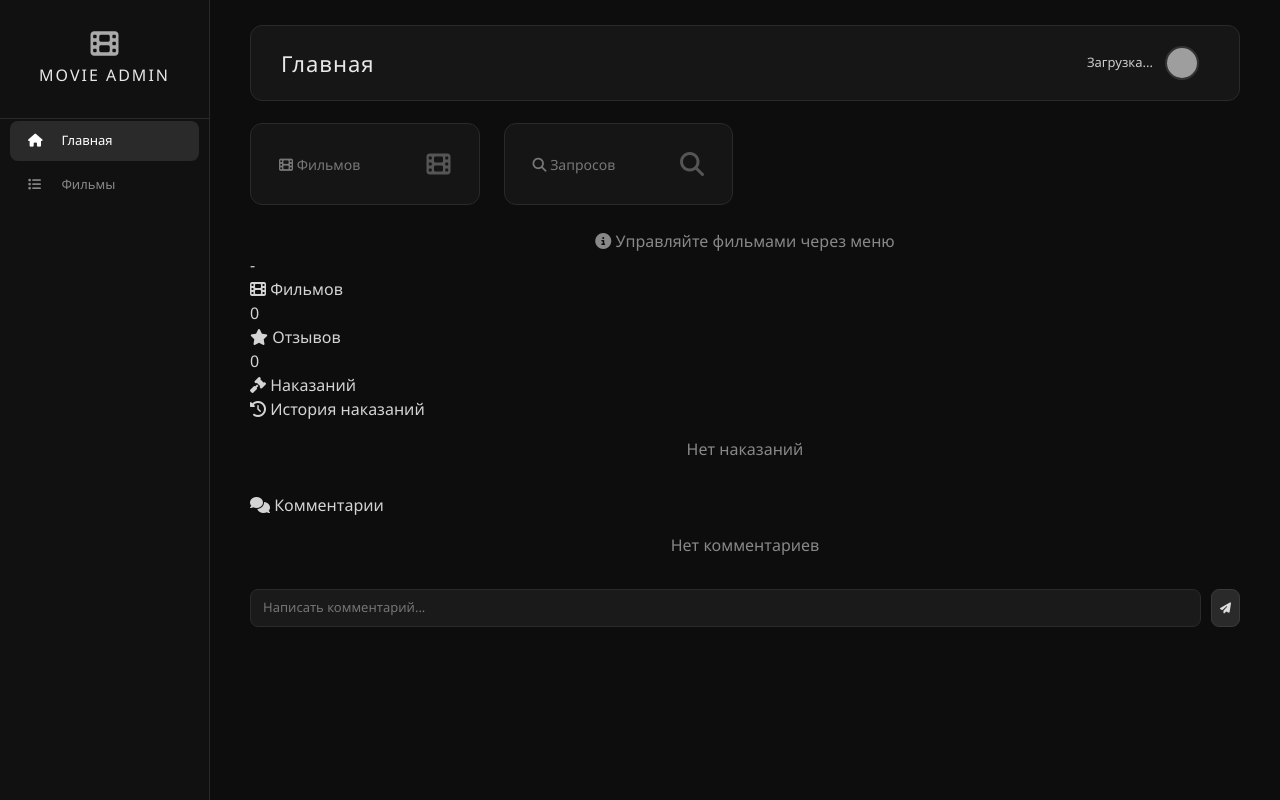
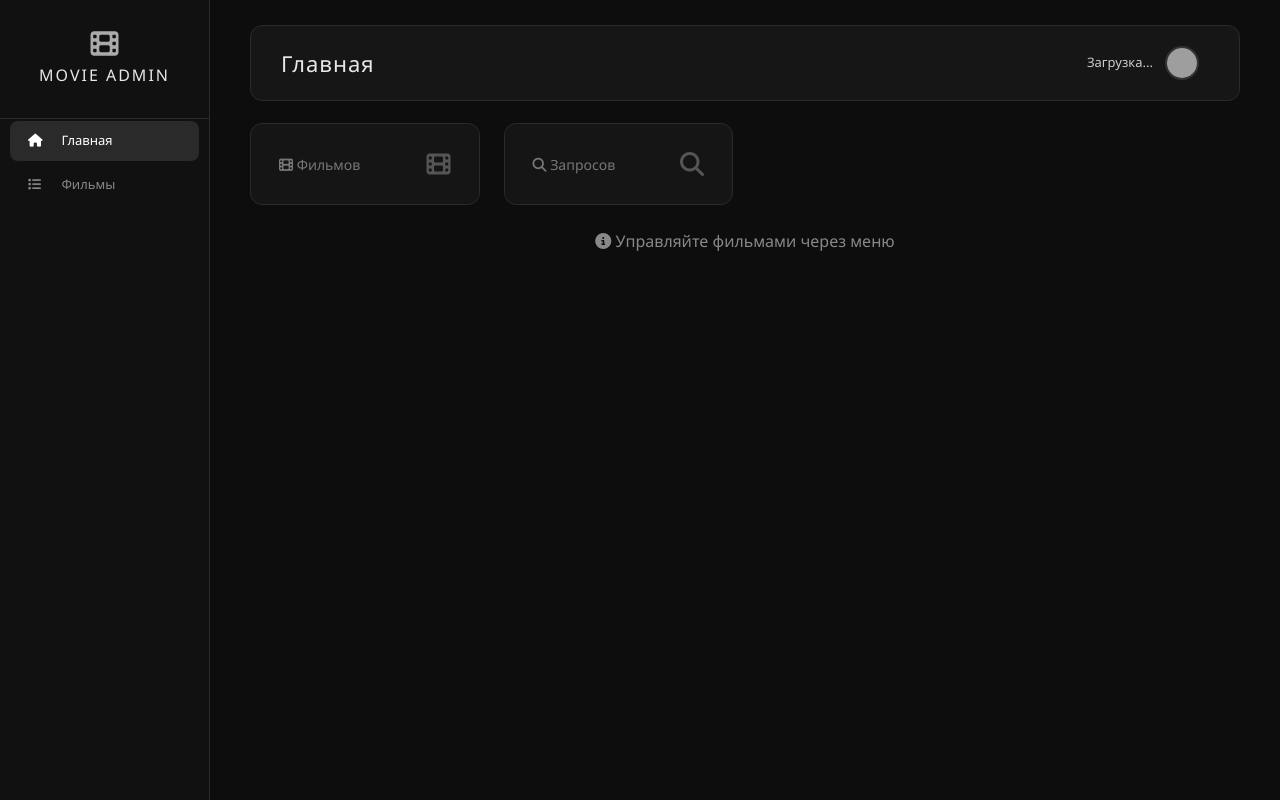
Before and after one commit to ggd2rt8f8d-arch/site, a FastAPI app: template templates/dashboard.html in a window 1280 px wide. Run offline with FastAPI, Linux system fonts and the light colour scheme; the template is opened without the code that fills it, so the values that code supplies are empty; parts of the project's set-up code (start-up, migrations or seed data) failed here and were passed over; some libraries are stand-ins or nearby versions; grey boxes are pictures that could not be loaded.

Commit message:
Update dashboard.html

```diff
--- a/templates/dashboard.html
+++ b/templates/dashboard.html
@@ -1216,39 +1216,6 @@
         </div>
     </div>
 </div>
-
-            <div class="stats-grid" id="profileStats">
-                <div class="stat-item">
-                    <div class="num" id="pMovies">-</div>
-                    <div class="lbl"><i class="fas fa-film"></i> Фильмов</div>
-                </div>
-                <div class="stat-item">
-                    <div class="num" id="pReviews">0</div>
-                    <div class="lbl"><i class="fas fa-star"></i> Отзывов</div>
-                </div>
-                <div class="stat-item">
-                    <div class="num ok" id="pPunishments">0</div>
-                    <div class="lbl"><i class="fas fa-gavel"></i> Наказаний</div>
-                </div>
-            </div>
-
-            <div class="section-title"><i class="fas fa-history"></i> История наказаний</div>
-            <div id="pHistory">
-                <p class="text-secondary-light text-center py-3">Нет наказаний</p>
-            </div>
-
-            <div class="section-title"><i class="fas fa-comments"></i> Комментарии</div>
-            <div id="pComments">
-                <p class="text-secondary-light text-center py-3">Нет комментариев</p>
-            </div>
-            <div class="comment-input-area">
-                <input type="text" id="profileCommentInput" placeholder="Написать комментарий...">
-                <button class="btn btn-primary btn-sm" onclick="addProfileComment()">
-                    <i class="fas fa-paper-plane"></i>
-                </button>
-            </div>
-        </div>
-    </div>
 
     <!-- ====== СТРАНИЦА ФИЛЬМА ====== -->
     <div id="page-movie" style="display:none" class="fade-in">
```
